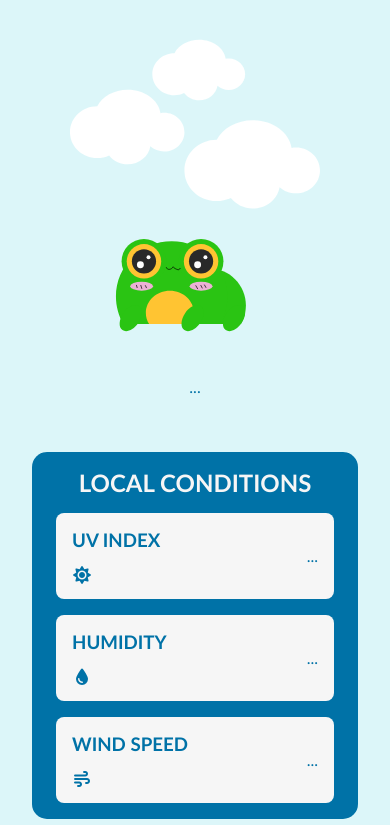
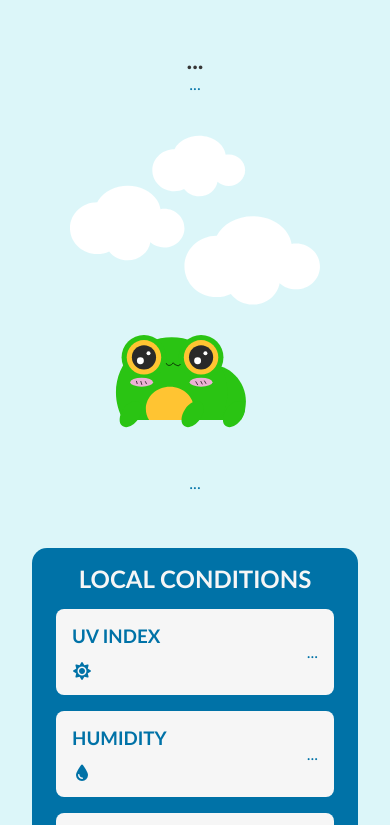
Before and after one commit to lcoelho142/weatherApp, a plain HTML site: page index.html in a window 390 px wide. Shown: the part 310-1135 px from the top of the page. Drawn offline with Linux system fonts and the light colour scheme; a script that the page names is missing.

Commit message:
refined tornado svg and mobile layout

```diff
--- a/style.css
+++ b/style.css
@@ -27,8 +27,9 @@
     grid-template-columns: minmax(150px, 250px) 10fr minmax(150px, 250px);
     grid-template-areas:
         "lg lg lg"
+        "lo lo lo"
         "tp tp tp"
-        "lo .  dt"
+        "dt dt dt"
         "mt mt mt"
         "ly ly ly"
         "cd cd cd"
```
Also changed, not shown: weather-imgs/squall.svg, weather-imgs/sunny.svg, weather-imgs/tornado.svg.
